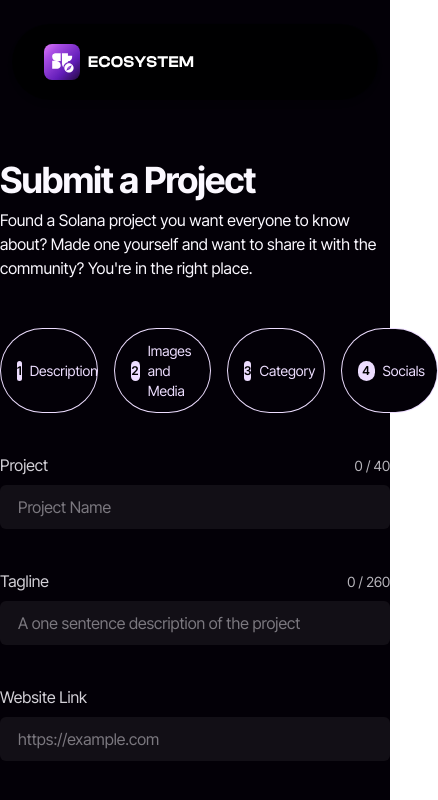
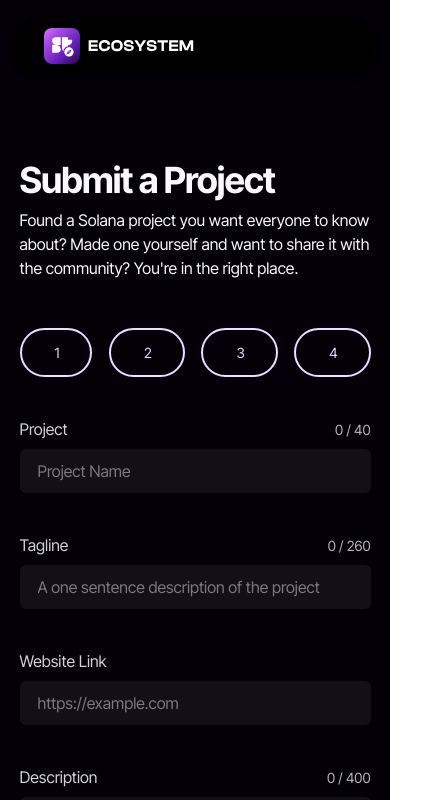
Before and after one commit to a20hek/soleco, a Next.js app: page /submit in a window 390 px wide. Shown: the top 800 px of the page, 438 px wide, since content can reach past the window. Built offline with nearby package versions, Linux system fonts and the light colour scheme.

Commit message:
styles: responsive submit

```diff
--- a/package.json
+++ b/package.json
@@ -14,6 +14,8 @@
     "@emotion/react": "^11.10.5",
     "@emotion/styled": "^11.10.5",
     "@next/font": "13.1.6",
+    "@splinetool/react-spline": "^2.2.6",
+    "@splinetool/runtime": "^0.9.270",
     "@types/node": "18.13.0",
     "@types/react": "18.0.27",
     "@types/react-dom": "18.0.10",
--- a/src/components/Navbar.tsx
+++ b/src/components/Navbar.tsx
@@ -30,8 +30,8 @@ export default function Navbar() {
 
   return (
     <Center>
-      <div className="fixed top-6 z-20 mx-auto w-[94%] max-w-[1128px] rounded-full bg-black/[0.72] px-8 shadow-md backdrop-blur-2xl">
-        <div className="mx-auto flex justify-between py-5">
+      <div className="fixed top-4 z-20 mx-auto w-[94%] max-w-[1128px] rounded-full bg-black/[0.72] px-8 shadow-md backdrop-blur-2xl md:top-6">
+        <div className="mx-auto flex justify-between py-3 md:py-5">
           <div onClick={() => router.push('/')} className="cursor-pointer">
             <Logo />
           </div>
--- a/src/dynamic/submit.tsx
+++ b/src/dynamic/submit.tsx
@@ -69,7 +69,7 @@ export const SearchIcon = () => {
   );
 };
 
-export const CheckIcon = () => {
+export const CheckIcon = ({ color }: { color: any }) => {
   return (
     <svg
       width="12"
@@ -80,7 +80,7 @@ export const CheckIcon = () => {
     >
       <path
         d="M4.08503 6.13455L2.1038 4.15331C1.82238 3.87189 1.36748 3.87189 1.08606 4.15331C0.804645 4.43473 0.804645 4.88963 1.08606 5.17104L3.57911 7.66409C3.86053 7.94551 4.31542 7.94551 4.59684 7.66409L10.907 1.35395C11.1884 1.07253 11.1884 0.617637 10.907 0.336217C10.6256 0.0547975 10.1707 0.0547978 9.88924 0.336217L4.08503 6.13455Z"
-        fill="black"
+        fill={color}
       />
       <path
         d="M4.08503 6.13455L2.1038 4.15331C1.82238 3.87189 1.36748 3.87189 1.08606 4.15331C0.804645 4.43473 0.804645 4.88963 1.08606 5.17104L3.57911 7.66409C3.86053 7.94551 4.31542 7.94551 4.59684 7.66409L10.907 1.35395C11.1884 1.07253 11.1884 0.617637 10.907 0.336217C10.6256 0.0547975 10.1707 0.0547978 9.88924 0.336217L4.08503 6.13455Z"
@@ -89,7 +89,7 @@ export const CheckIcon = () => {
       />
       <path
         d="M4.08503 6.13455L2.1038 4.15331C1.82238 3.87189 1.36748 3.87189 1.08606 4.15331C0.804645 4.43473 0.804645 4.88963 1.08606 5.17104L3.57911 7.66409C3.86053 7.94551 4.31542 7.94551 4.59684 7.66409L10.907 1.35395C11.1884 1.07253 11.1884 0.617637 10.907 0.336217C10.6256 0.0547975 10.1707 0.0547978 9.88924 0.336217L4.08503 6.13455Z"
-        stroke="black"
+        stroke={color}
         strokeWidth="0.25"
       />
       <path
--- a/src/pages/project/cubik.tsx
+++ b/src/pages/project/cubik.tsx
@@ -6,22 +6,22 @@ import LinkArrow from '@/dynamic/LinkArrow';
 export default function Project() {
   return (
     <div>
-      <div className="mx-auto w-[94%] max-w-[1128px] py-44">
-        <div className="flex justify-between">
-          <div className="flex items-center gap-5">
+      <div className="mx-auto w-[90%] max-w-[1128px] py-28 md:py-44">
+        <div className="flex flex-col justify-between md:flex-row">
+          <div className="flex flex-col gap-5 md:flex-row md:items-center">
             <Image
               src="/cubik.png"
               alt="/"
               className="h-24 w-24 rounded-full"
             />
             <div>
-              <div className="mt-2 text-2xl font-semibold text-white">
+              <div className="text-2xl font-semibold text-white md:mt-2">
                 Cubik
               </div>
               <div className="mt-1 text-neutral-300">
                 Revolutionary Secure Messaging & Trading Dapp powered by Solana
               </div>
-              <div className="mt-4 flex gap-4">
+              <div className="my-6 flex gap-4 md:mb-0 md:mt-4">
                 <Discord />
                 <Twitter />
                 <Telegram />
@@ -75,22 +75,22 @@ export default function Project() {
           <div className="custom-scrollbar mt-4 flex flex-nowrap overflow-x-scroll text-white">
             <div className="flex flex-nowrap gap-4 whitespace-nowrap">
               <Image
-                src="cubik-cover.png"
+                src="/cubik-cover.png"
                 alt="/"
                 className="mb-6 h-72 w-[28rem] rounded object-cover"
               />
               <Image
-                src="cubik-cover.png"
+                src="/cubik-cover.png"
                 alt="/"
                 className="mb-6 h-72 w-[28rem] rounded object-cover"
               />
               <Image
-                src="cubik-cover.png"
+                src="/cubik-cover.png"
                 alt="/"
                 className="mb-6 h-72 w-[28rem] rounded object-cover"
               />
               <Image
-                src="cubik-cover.png"
+                src="/cubik-cover.png"
                 alt="/"
                 className="mb-6 h-72 w-[28rem] rounded object-cover"
               />
--- a/src/pages/submit.tsx
+++ b/src/pages/submit.tsx
@@ -12,6 +12,7 @@ import {
   Textarea,
   InputGroup,
   InputLeftElement,
+  useMediaQuery,
 } from '@chakra-ui/react';
 import { AddIcon, ArrowBackIcon, ArrowForwardIcon } from '@chakra-ui/icons';
 import {
@@ -28,7 +29,7 @@ const sections = [
     title: 'Description',
   },
   {
-    title: 'Images and Media',
+    title: 'Media',
   },
   {
     title: 'Category',
@@ -82,6 +83,7 @@ export default function Submit() {
   const { register, handleSubmit } = useForm();
   const logoUpload = useRef() as MutableRefObject<HTMLInputElement>;
   const screenshotUpload = useRef() as MutableRefObject<HTMLInputElement>;
+  const [isLargerthan640] = useMediaQuery('(min-width: 640px)');
 
   const handleLogoUpload = () => {
     logoUpload.current.click();
@@ -93,25 +95,6 @@ export default function Submit() {
 
   const [selectedLogo, setselectedLogo] = useState<File | null>(null);
   const [selectedScreenshots, setselectedScreenshots] = useState<File[]>([]);
-
-  // const handleLogoSelect = (e: ChangeEvent<HTMLInputElement>) => {
-  //   if (e.target.files) {
-  //     setselectedLogo(e.target.files[0]);
-  //   }
-  // };
-
-  // const previewLogo = () => {
-  //   const url = URL.createObjectURL(selectedLogo);
-  //   return (
-  //     <div className="mt-4 h-16 w-16 rounded-2xl  outline-dashed outline-2 outline-primary-600">
-  //       <img
-  //         src={url}
-  //         alt={selectedLogo.name}
-  //         className="h-16 w-16 rounded-2xl object-cover"
-  //       />
-  //     </div>
-  //   );
-  // };
 
   const handleScreenshotSelect = (e: ChangeEvent<HTMLInputElement>) => {
     if (e.target.files) {
@@ -140,7 +123,7 @@ export default function Submit() {
 
   return (
     <>
-      <div className="mx-auto mt-12 max-w-[800px] py-28 text-[#fbf8ff]">
+      <div className="mx-auto mt-12 w-[90%] max-w-[800px] py-28 text-[#fbf8ff]">
         <h1 className="text-4xl font-bold tracking-tight">
           {formStage === 1
             ? 'Submit a Project'
@@ -164,29 +147,37 @@ export default function Submit() {
               <div
                 key={i}
                 className={`${
-                  formStage > i + 1 ? 'bg-gradient' : 'bg-primary-800'
-                } mt-12 w-1/4 rounded-[60px] `}
+                  formStage > i + 1
+                    ? 'bg-gradient'
+                    : 'border-2 sm:bg-primary-800'
+                } mt-12 rounded-[60px] border-primary-800 sm:w-1/4 `}
               >
-                <div className="mx-auto mt-[1px] flex  h-[calc(100%_-_2px)] w-[calc(100%_-_2px)] items-center rounded-[60px] bg-[#030007] p-3">
+                <div className="mx-auto mt-[1px] flex h-[calc(100%_-_2px)] w-[calc(100%_-_2px)] items-center rounded-[60px] p-3 sm:bg-[#030007]">
                   <div
-                    className={`ml-1 flex h-5 w-5 rounded-full ${
+                    className={`hidden h-5 w-5 rounded-full sm:flex  ${
                       formStage > i + 1 ? 'bg-primary-600' : 'bg-primary-800'
                     }`}
                   >
                     <p
                       className={`m-auto text-center text-xs font-semibold text-black`}
                     >
-                      {formStage > i + 1 ? <CheckIcon /> : i + 1}
+                      {formStage > i + 1 ? <CheckIcon color="black" /> : i + 1}
                     </p>
                   </div>
                   <p
-                    className={`pl-2 text-sm ${
+                    className={`px-5 text-sm sm:pl-2 ${
                       formStage > i + 1
                         ? 'text-primary-600'
                         : 'text-primary-800'
                     }`}
                   >
-                    {section.title}
+                    {isLargerthan640 ? (
+                      section.title
+                    ) : formStage > i + 1 ? (
+                      <CheckIcon color="#F5F2F9" />
+                    ) : (
+                      i + 1
+                    )}
                   </p>
                 </div>
               </div>
@@ -435,8 +426,6 @@ export default function Submit() {
             </div>
           </>
         )}
-
-        <br />
       </div>
     </>
   );
```
Also changed, not shown: src/pages/index.tsx (+39 -6 lines), src/dynamic/socials/index.ts (renamed from src/dynamic/socials/index.tsx), 1 other file (tests, documents, lock files or other folders).
